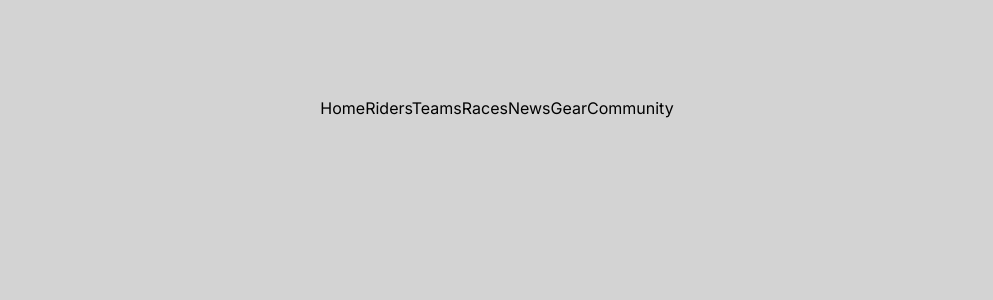
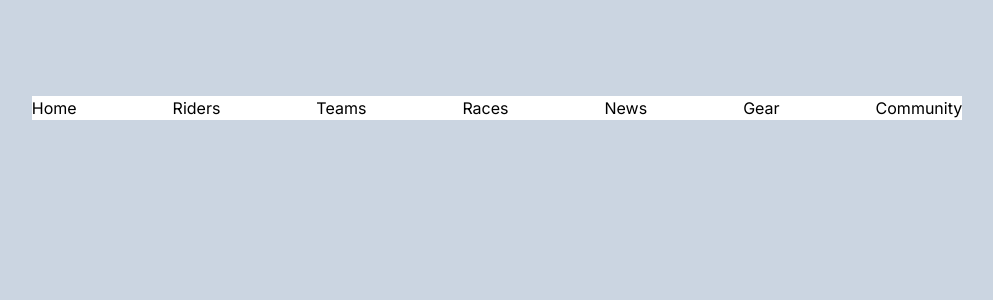
Before and after one commit to kaseyknudsen/Womens-Cycling-App-2, a Next.js app: page / in a window 1280 px wide. Shown: the top 300 px of the page, without its empty margins (143-1136 px from the left). Built offline with nearby package versions, Linux system fonts and the light colour scheme.

Commit message:
added some nav bar stuff

```diff
--- a/app/globals.css
+++ b/app/globals.css
@@ -17,5 +17,5 @@
 }
 
 body {
-  background-color: lightgrey;
+  background-color: #cbd5e1;
 }
--- a/components/Navbar.tsx
+++ b/components/Navbar.tsx
@@ -3,7 +3,7 @@ const Navbar = () => {
   return (
     <div>
         <nav>
-            <div className="nav">
+            <div className="flex space-x-24 bg-white">
                 <Link href="/">Home</Link>
                 <Link href="/riders">Riders</Link>
                 <Link href="/teams">Teams</Link>
```
